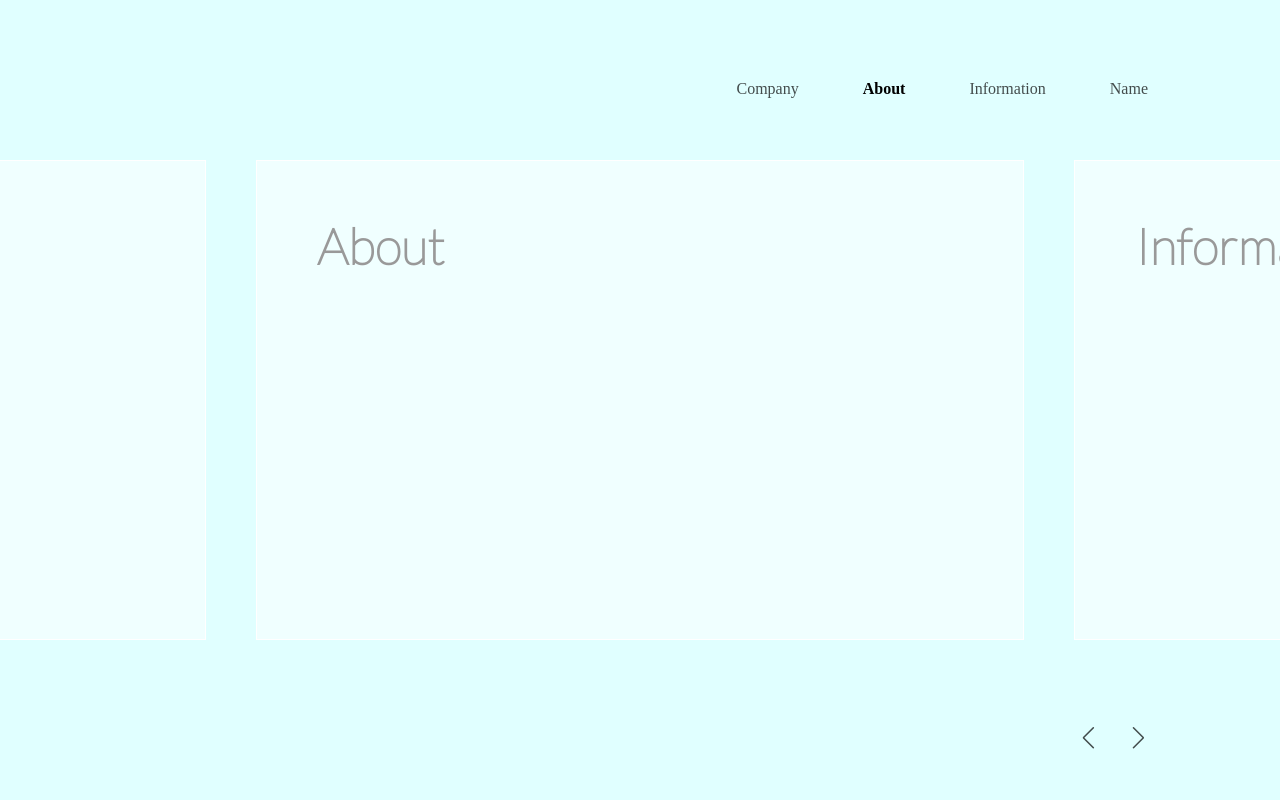
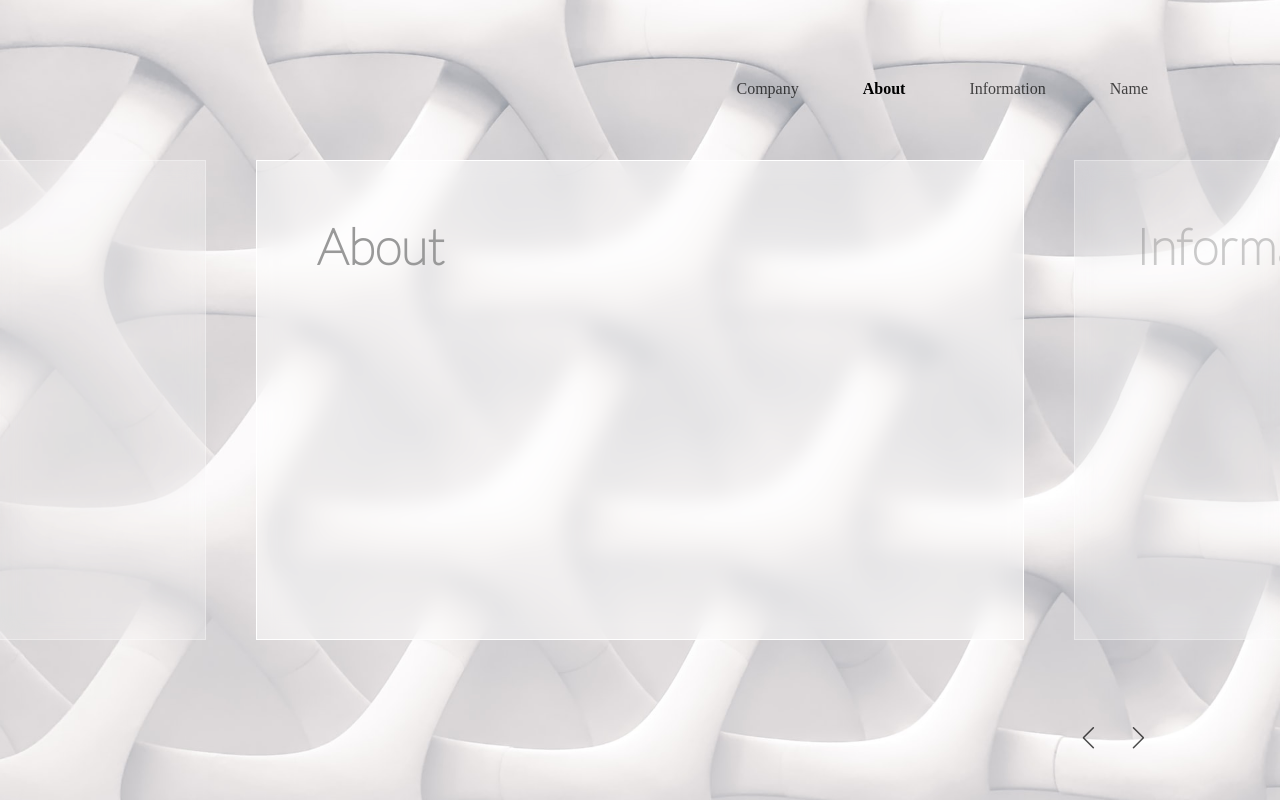
Before and after one commit to KimByungHun/portfolio_swiper, a plain HTML site: page index.html in a window 1280 px wide. Both pictures are taken after a click on the element "About". Drawn offline with nearby package versions, Linux system fonts and the light colour scheme.

Commit message:
button클릭시 배경 활성화 기능 추가

```diff
--- a/index.html
+++ b/index.html
@@ -13,6 +13,13 @@
 <body>
 
     <section id="wrap">
+        <ul class="bg">
+            <li class="on"></li>
+            <li></li>
+            <li></li>
+            <li></li>
+        </ul>
+
         <article class="swiper-wrapper">
             <div class="swiper-slide">
                 <div class="inner">Company</div>
--- a/js/main.js
+++ b/js/main.js
@@ -29,3 +29,35 @@ const swiper = new Swiper("#wrap",{
     //     slideShadows:false
     // }
 });
+
+//DOM Cashing
+const bgs = document.querySelectorAll(".bg li");
+const prev = document.querySelector(".swiper-button-prev");
+const next = document.querySelector(".swiper-button-next");
+
+next.addEventListener("click",activation);
+prev.addEventListener("click",activation);
+window.addEventListener("mousewheel",activation);
+swiper.on("slideChangeTransitionEnd");
+const navi = document.querySelectorAll(".swiper-pagination span")
+
+for(let el of navi){
+    el.addEventListener("click",e=>{
+        const isOn = e.currentTarget.classList.contains(".swiper-pagination-bullet-active")
+
+        swiper.on("slideChangeTransitionEnd",activation);
+        if(isOn) return;
+    })
+}
+
+function activation(){
+    let item = document.querySelector(".swiper-slide-active");
+    let i = item.getAttribute("data-swiper-slide-index");
+
+
+    for(let el of bgs)    {
+        el.classList.remove("on");
+    }
+    bgs[i].classList.add("on");
+
+}
--- a/scss/style.scss
+++ b/scss/style.scss
@@ -6,8 +6,30 @@
     width: 100%;
     height: 100vh;
     position:relative;
-    background: lightcyan;
+    background: fff;
     overflow: hidden;
+
+    .bg li{
+        width: 100%;
+        height: 100%;
+        position: absolute;
+        top: 0px;
+        left: 0px;
+        background-repeat: no-repeat;
+        background-position: center;
+        background-size: cover;
+        opacity: 0;
+        transition: 1s;
+
+        &.on{
+            opacity: 1;
+        }
+
+        &:nth-of-type(1){background-image: url(../img/bg1.jpg);}
+        &:nth-of-type(2){background-image: url(../img/bg2.jpg);}
+        &:nth-of-type(3){background-image: url(../img/bg3.jpg);}
+        &:nth-of-type(4){background-image: url(../img/bg4.jpg);}
+    }
 
     .swiper-wrapper{
         width: 100%;
@@ -27,6 +49,13 @@
                 padding: 60px;
                 font: bold 50px/1 'lato';
                 color: #999;
+                backdrop-filter:blur(10px);
+                opacity: 0.5;
+                transition: opacity 1s;
+            }
+
+            &.swiper-slide-active .inner{
+                opacity: 1;
             }
         }
     }
```
Also changed, not shown: css/style.css, 1 other file.
